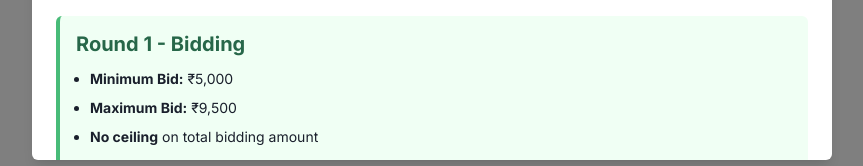
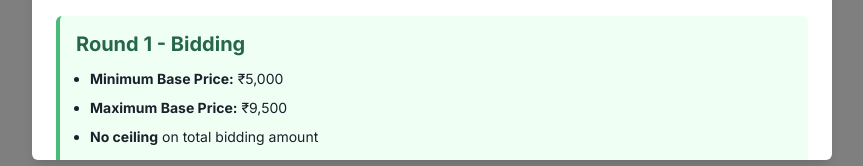
Before and after one commit to ashvant-sunish/auction-to-action, a React (Vite) app in the folder auction-to-action/: page /rules in a window 1280 px wide. Shown: the part 600-766 px from the top of the page, without its empty margins (208-1071 px from the left). Built offline with nearby package versions, Linux system fonts and the light colour scheme.

Commit message:
New Updates

```diff
--- a/auction-to-action/src/Components/User/Rules.User.jsx
+++ b/auction-to-action/src/Components/User/Rules.User.jsx
@@ -163,10 +163,10 @@ function RulesUser({ onClose, isFirstTime }) {
                   </Heading>
                   <UnorderedList spacing={2} fontSize="sm">
                     <ListItem>
-                      <strong>Minimum Bid:</strong> ₹5,000
+                      <strong>Minimum Base Price:</strong> ₹5,000
                     </ListItem>
                     <ListItem>
-                      <strong>Maximum Bid:</strong> ₹9,500
+                      <strong>Maximum Base Price:</strong> ₹9,500
                     </ListItem>
                     <ListItem>
                       <strong>No ceiling</strong> on total bidding amount
```
